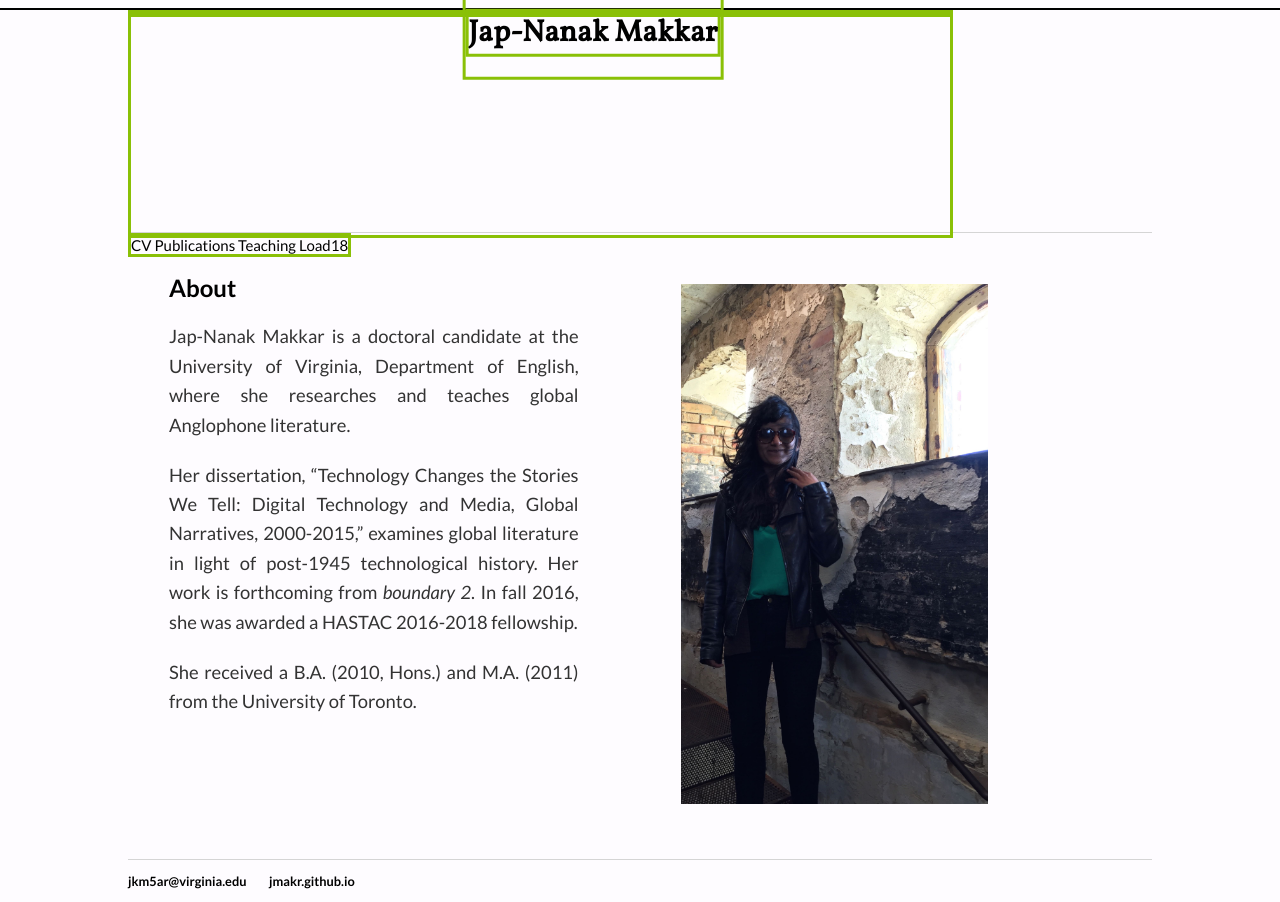
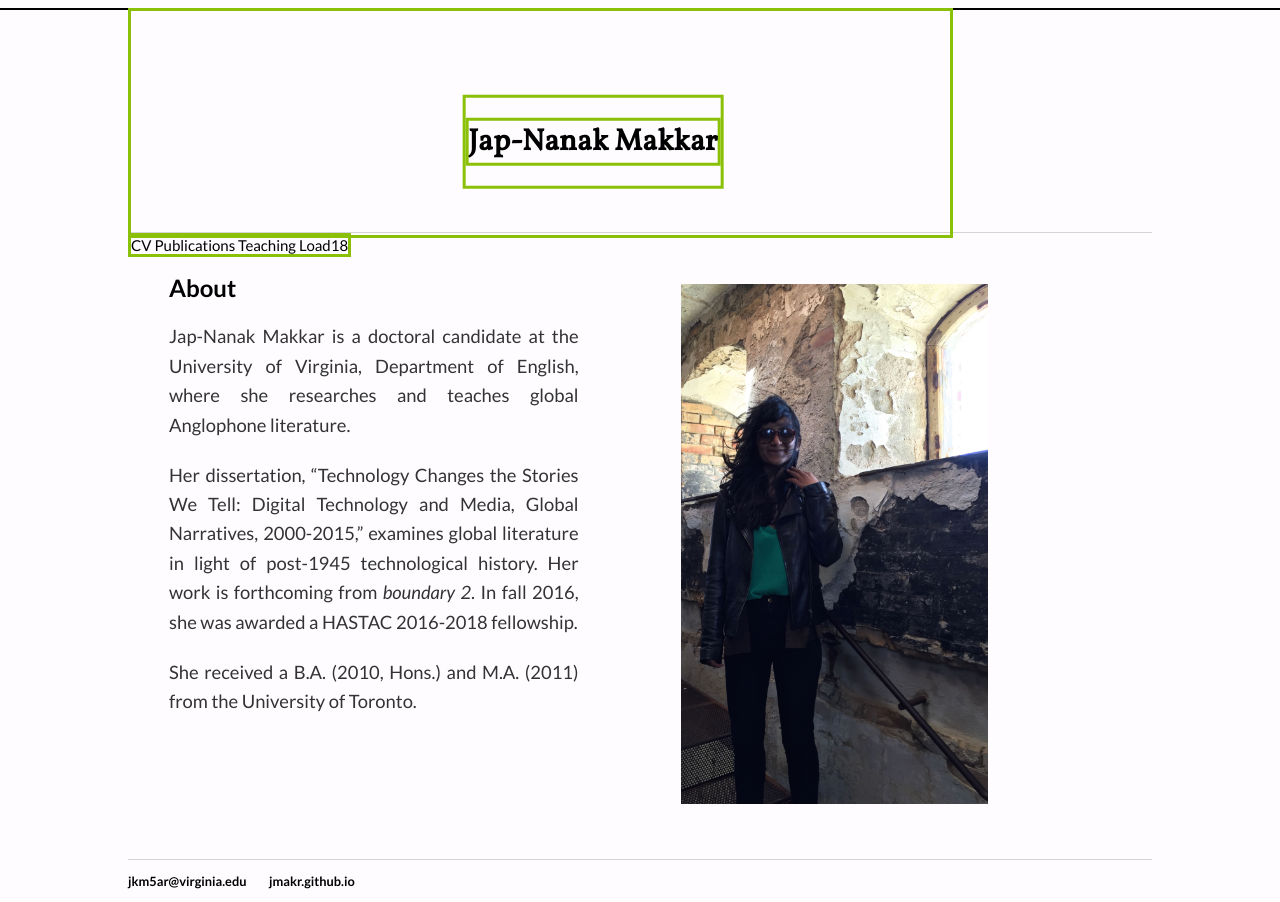
Before and after one commit to jmakr/jmakr.github.io, a Jekyll site: the page built from index.html, in a window 1280 px wide. Built offline with Jekyll 4.4.1, drawn with Linux system fonts in a browser that asks for light colours.

Commit message:
Update main.css

```diff
--- a/css/main.css
+++ b/css/main.css
@@ -29,14 +29,10 @@
 
 }
 
-.h1bigcontainer {
+.h1logocontainer {
+    position: relative;
     width:80%;
     height: 7em;
-    border: 3px solid #8AC007;
-
-}
-.h1logocontainer {
-    position: relative;
     text-align: center;
     border: 3px solid #8AC007;
 
```
